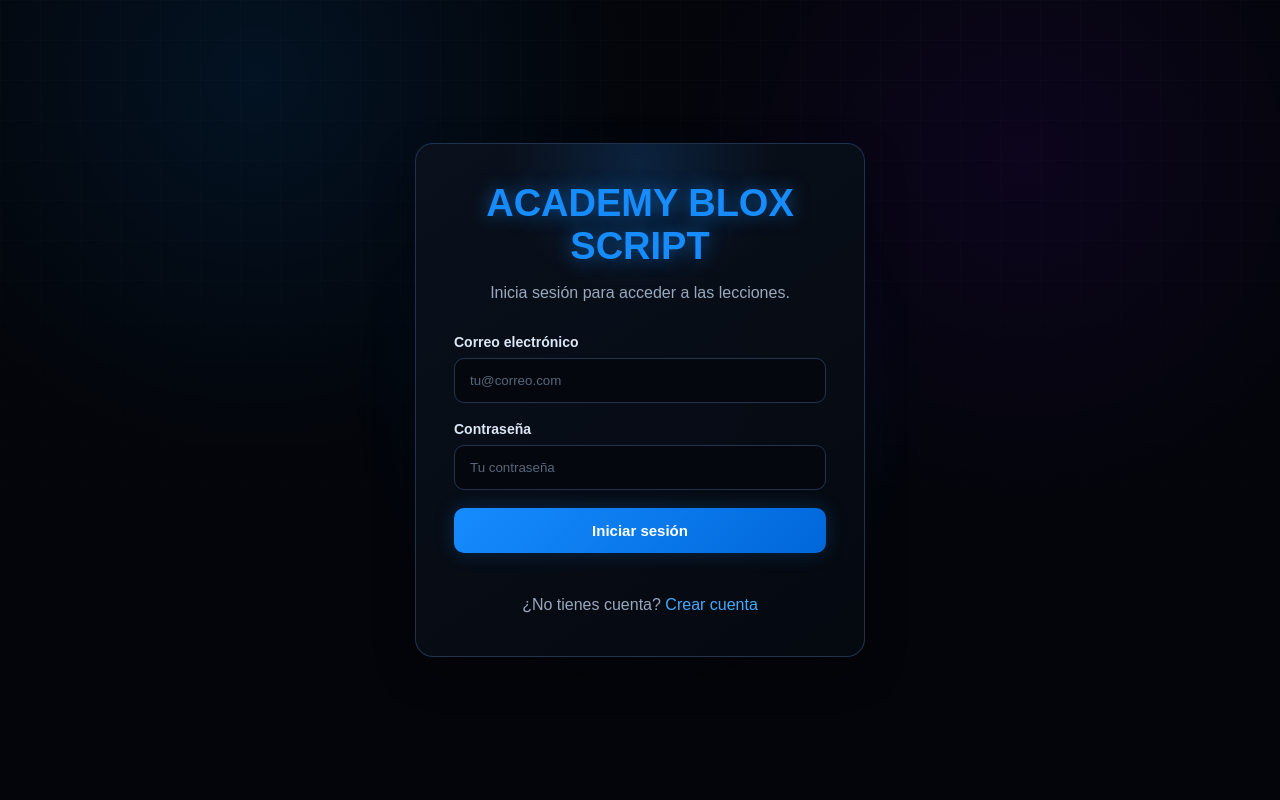
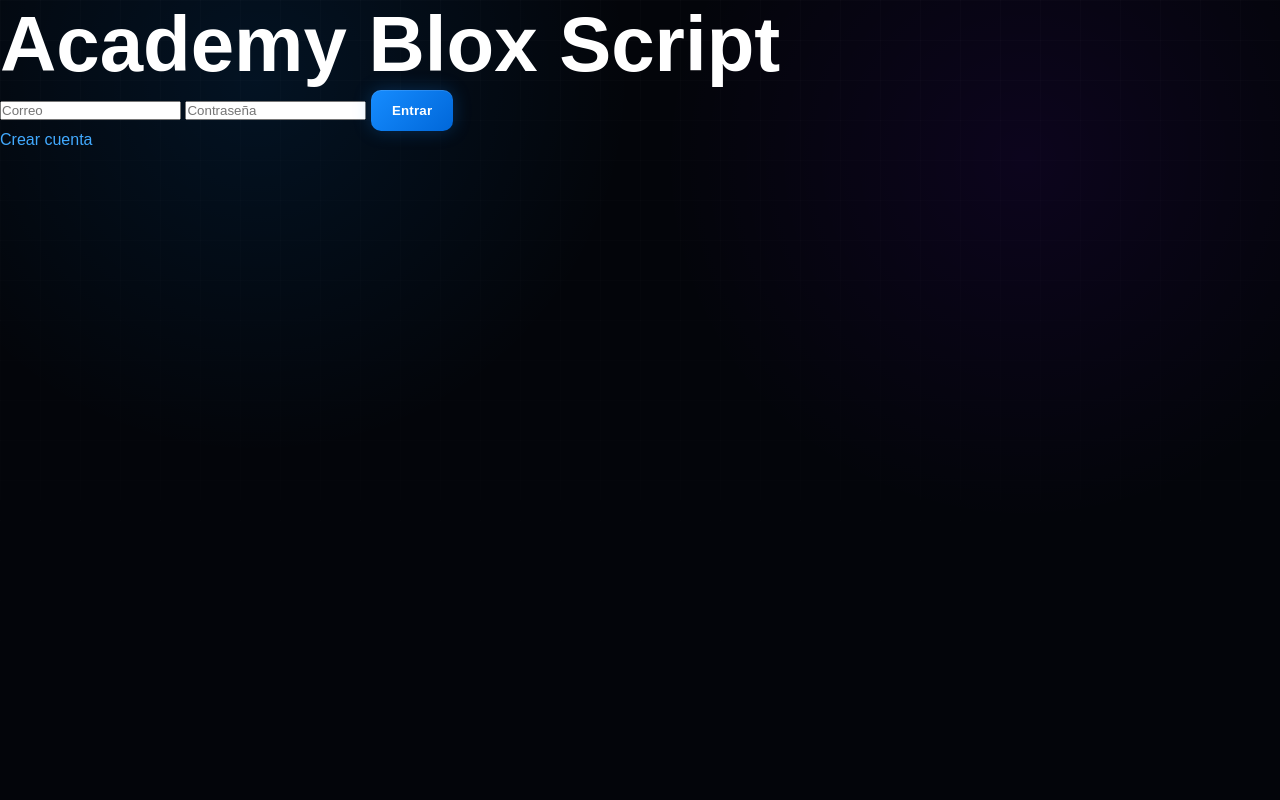
Before and after one commit to jaumecapopalacios-gif/academy-blox-script, a Flask app: page /login in a window 1280 px wide. Run offline with Flask 3, Linux system fonts and the light colour scheme.

Commit message:
Update login.html

```diff
--- a/templates/login.html
+++ b/templates/login.html
@@ -1,84 +1,50 @@
 <!DOCTYPE html>
-<html lang="es">
+<html>
 
 <head>
-    <meta charset="UTF-8">
-    <meta name="viewport" content="width=device-width, initial-scale=1.0">
+<title>Login</title>
+<link rel="stylesheet" href="{{url_for('static',filename='style.css')}}">
+</head>
 
-    <title>Iniciar sesión | Academy Blox Script</title>
-
-    <link rel="stylesheet" href="{{ url_for('static', filename='style.css') }}">
-</head>
 
 <body>
 
-<div class="login-page">
 
-    <div class="login-box">
+<div class="box">
 
-        <h1>ACADEMY BLOX SCRIPT</h1>
+<h1>
+Academy Blox Script
+</h1>
 
-        <p class="subtitle">
-            Inicia sesión para acceder a las lecciones.
-        </p>
 
-        {% with messages = get_flashed_messages() %}
-            {% if messages %}
-                {% for message in messages %}
-                    <div class="alert">
-                        {{ message }}
-                    </div>
-                {% endfor %}
-            {% endif %}
-        {% endwith %}
+<form method="POST">
 
-        <form method="POST">
+<input name="email"
+placeholder="Correo"
+required>
 
-            <label for="email">
-                Correo electrónico
-            </label>
 
-            <input
-                type="email"
-                id="email"
-                name="email"
-                placeholder="tu@correo.com"
-                required
-                autocomplete="email"
-            >
+<input name="password"
+type="password"
+placeholder="Contraseña"
+required>
 
-            <label for="password">
-                Contraseña
-            </label>
 
-            <input
-                type="password"
-                id="password"
-                name="password"
-                placeholder="Tu contraseña"
-                required
-                autocomplete="current-password"
-            >
+<button class="button">
+Entrar
+</button>
 
-            <button type="submit">
-                Iniciar sesión
-            </button>
 
-        </form>
+</form>
 
-        <br>
 
-        <p>
-            ¿No tienes cuenta?
-            <a href="{{ url_for('register') }}">
-                Crear cuenta
-            </a>
-        </p>
+<a href="/register">
+Crear cuenta
+</a>
 
-    </div>
 
 </div>
 
+
 </body>
-
 </html>
```
